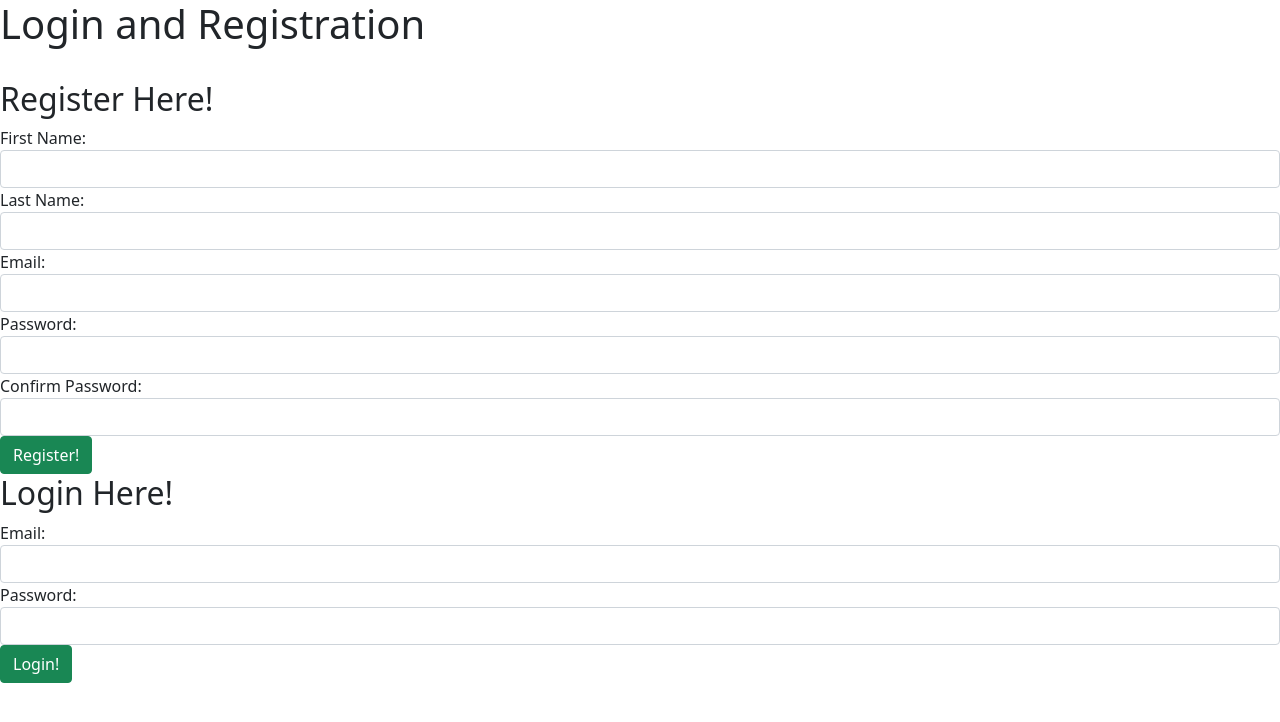
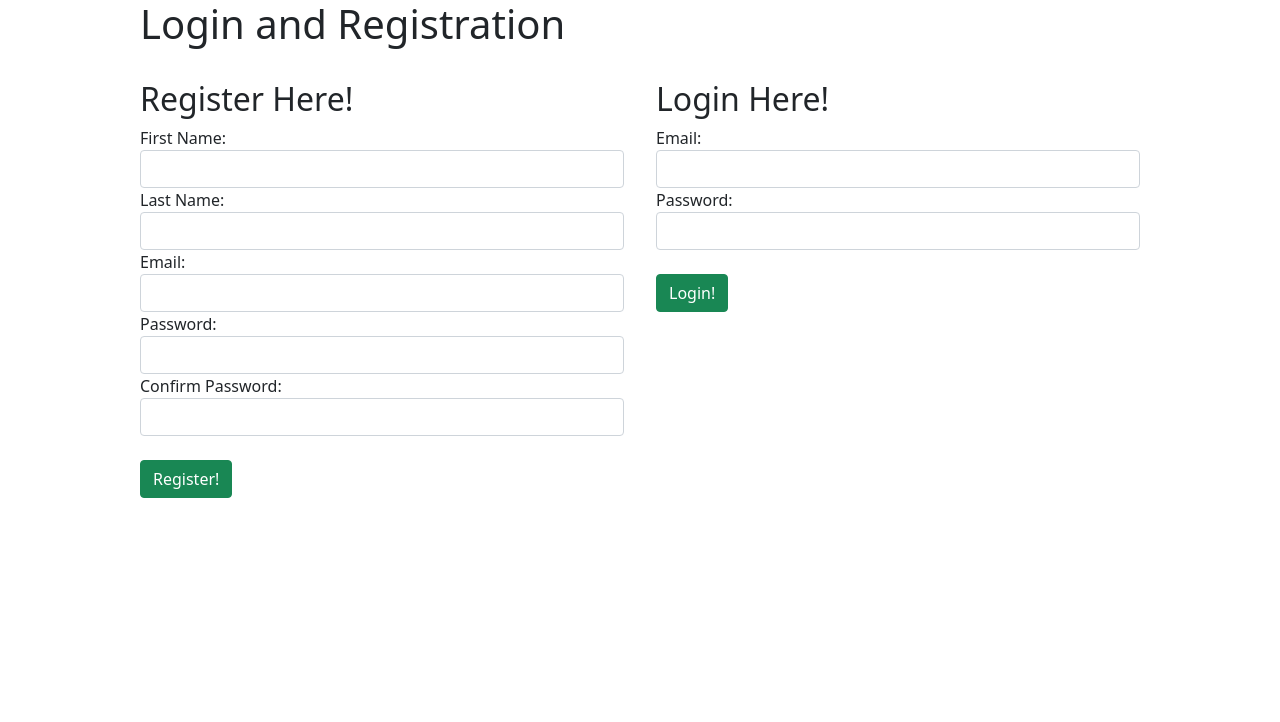
Before and after one commit to bernard-david/login_registration, a Flask app: page / in a window 1280 px wide. Shown: the top 722 px of the page. Run offline with Flask 2, Linux system fonts and the light colour scheme.

Commit message:
login successfull. added more styling with bootstrap

```diff
--- a/flask_app/controllers/users.py
+++ b/flask_app/controllers/users.py
@@ -36,3 +36,19 @@ def welcome_user(user_id):
     user = User.get_user(data)
 
     return render_template('welcome_user.html', user = user)
+
+@app.route("/user/login", methods=["POST"])
+def login():
+    data = { "email": request.form["email"]}
+    user_in_db = User.get_by_email(data)
+
+    if not user_in_db:
+        flash("Invalid Email/Password")
+        return redirect("/")
+    if not bcrypt.check_password_hash(user_in_db.password, request.form['password']):
+        flash("Invalid Email/Password")
+        return redirect("/")
+
+    session['user_id'] = user_in_db.id
+    user_id = session['user_id']
+    return redirect(f"/user/{user_id}")
--- /dev/null
+++ b/flask_app/static/styles/style.css
@@ -0,0 +1,17 @@
+* {
+    margin: 0;
+    padding: 0;
+}
+
+.container {
+    width: 80%;
+    gap: 2em;
+}
+
+.registration {
+    width: 50%;
+}
+
+.login {
+    width: 50%;
+}
--- a/flask_app/templates/login_register.html
+++ b/flask_app/templates/login_register.html
@@ -7,22 +7,25 @@
     <meta name="viewport" content="width=device-width, initial-scale=1.0">
     <link href="https://cdn.jsdelivr.net/npm/bootstrap@5.0.1/dist/css/bootstrap.min.css" rel="stylesheet"
         integrity="sha384-+0n0xVW2eSR5OomGNYDnhzAbDsOXxcvSN1TPprVMTNDbiYZCxYbOOl7+AMvyTG2x" crossorigin="anonymous">
+    <link rel="stylesheet" href="{{ url_for('static',filename='styles/style.css') }}">
     <title>Login and Registration</title>
 </head>
 
 <body>
+    <div class="container">
         <h1>Login and Registration</h1>
+    </div>
     <br>
+    <div class="container d-flex align-items-start justify-content-between">
+        <div class="registration">
             <h2>Register Here!</h2>
             {% with message = get_flashed_messages() %}
             <!-- declare a variable called messages -->
-
             <!-- check if there are any messages -->
             {% for message in messages %}
             <!-- loop through the messages -->
             <p>{{message}}</p> <!-- display each message in a paragraph tag -->
             {% endfor %}
-
             {% endwith %}
             <form action="/user/create" method="POST">
                 <div class="form-group">
@@ -45,10 +48,13 @@
                     <label for="confirm_password">Confirm Password:</label>
                     <input type="password" class="form-control" id="confirm_password" name="confirm_password">
                 </div>
+                <br>
                 <input type="submit" class="btn btn-success" value="Register!">
             </form>
+        </div>
+        <div class="login">
             <h2>Login Here!</h2>
-    <form action="" method="POST">
+            <form action="/user/login" method="POST">
                 <div class="form-group">
                     <label for="email">Email:</label>
                     <input type="text" class="form-control" id="email" name="email">
@@ -57,9 +63,11 @@
                     <label for="password">Password:</label>
                     <input type="password" class="form-control" id="password" name="password">
                 </div>
-        <button type="button" class="btn btn-success">Login!</button>
-
+                <br>
+                <input type="submit" class="btn btn-success" value="Login!">
             </form>
+        </div>
+    </div>
 </body>
 
 </html>
```
Also changed, not shown: flask_app/models/user.py (+8 -0 lines), flask_app/templates/welcome_user.html (+9 -2 lines). Lines whose indentation alone changed are shown as unchanged.
